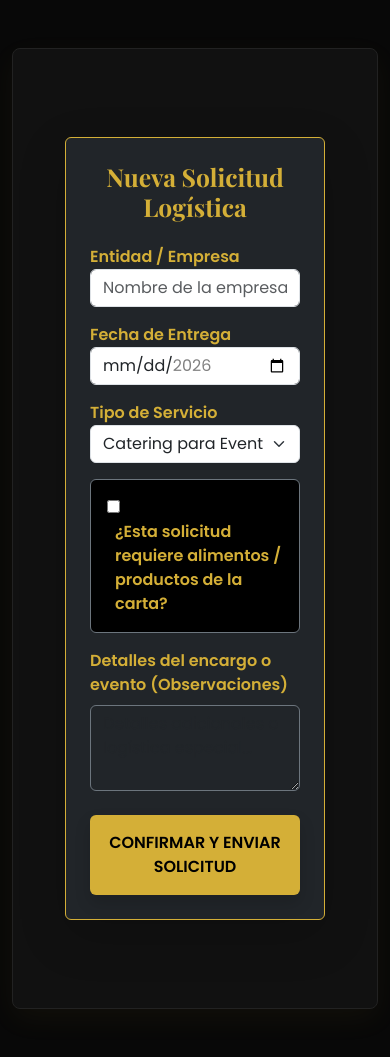
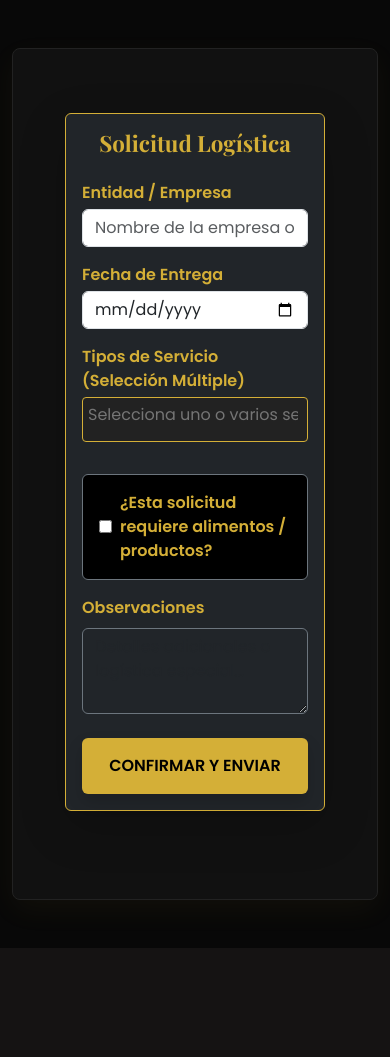
Before and after one commit to asibgon962/ProyectoFinalGrado, a Django app: page /solicitar/ in a window 390 px wide. Shown: the part 128-1185 px from the top of the page. After the commit the page ends 1076 px from the top, so only its background shows below. Run offline with Django 5.2, Linux system fonts and the light colour scheme; a user stored in the database is signed in; data comes from the database, SQL or seed files in the repository; some libraries are stand-ins or nearby versions.

Commit message:
feat: implementado selector multiple de servicios, fix responsive y estilos

```diff
--- a/orders/forms.py
+++ b/orders/forms.py
@@ -24,7 +24,7 @@ class SolicitudServicioForm(forms.ModelForm):
 
         widgets = {
             'fecha_entrega': forms.DateInput(attrs={'type': 'date', 'class': 'form-control'}),
-            'tipo_servicio': forms.Select(attrs={'class': 'form-select', 'id': 'id_tipo_servicio'}),
+            'tipo_servicio': forms.SelectMultiple(attrs={'class': 'form-select select2', 'id': 'id_tipo_servicio'}),
             'nombre_entidad': forms.TextInput(attrs={'class': 'form-control', 'placeholder': 'Nombre de la empresa o evento'}),
             'observaciones': forms.Textarea(attrs={
                 'class': 'form-control bg-dark text-white border-secondary',
--- /dev/null
+++ b/static/css/solicitud_form.css
@@ -0,0 +1,72 @@
+/* Estilos Globales del Formulario Logístico */
+:root {
+    --gold: #d4af37;
+    --dark-bg: #121212;
+}
+
+.border-gold { border: 1px solid var(--gold) !important; }
+.text-gold { color: var(--gold) !important; }
+.btn-gold { background-color: var(--gold); color: black; font-weight: bold; border: none; transition: 0.3s; }
+.btn-gold:hover { background-color: #b8962e; color: white; }
+
+/* Contenedores de listas dinámicas */
+#lista-pedido, #lista-transporte {
+    min-height: 60px;
+    border: 1px dashed #444;
+}
+
+.item-pedido {
+    border-bottom: 1px solid #333;
+    padding: 10px 5px;
+}
+
+/* Select2 Custom Dark Mode */
+.select2-container--default .select2-selection--multiple {
+    background-color: #222 !important;
+    border: 1px solid var(--gold) !important;
+    min-height: 45px !important;
+}
+
+.select2-container--default .select2-selection--multiple .select2-selection__choice {
+    background-color: var(--gold) !important;
+    color: black !important;
+    border: none !important;
+    font-weight: bold;
+}
+
+.select2-dropdown {
+    background-color: #222 !important;
+    border: 1px solid var(--gold) !important;
+    color: white;
+}
+
+
+
+/* RESPONSIVE */
+
+/* Tablet y superior: Alineación Entidad/Fecha */
+@media (min-width: 768px) {
+    .row-responsive { display: flex; align-items: flex-end; }
+}
+
+/* Móvil S y ajustes generales de inputs */
+@media (max-width: 576px) {
+    .card { padding: 1rem !important; }
+    h2 { font-size: 1.4rem; }
+
+    /* Forzar que el grupo de añadir transporte se apile si no cabe */
+    .input-group-responsive {
+        display: flex;
+        flex-direction: column;
+    }
+    .input-group-responsive .form-select,
+    .input-group-responsive .btn {
+        width: 100% !important;
+        margin-bottom: 8px;
+        border-radius: 4px !important;
+    }
+
+    /* Ajuste de textos para que no se pisen */
+    .item-pedido span { font-size: 0.85rem; }
+    .item-pedido img { width: 35px !important; height: 35px !important; }
+}
--- a/templates/orders/solicitud_form.html
+++ b/templates/orders/solicitud_form.html
@@ -1,84 +1,59 @@
 {% extends 'base.html' %}
+{% load static %}
 
 {% block content %}
 <link href="https://cdn.jsdelivr.net/npm/select2@4.1.0-rc.0/dist/css/select2.min.css" rel="stylesheet" />
+<link rel="stylesheet" href="{% static 'css/solicitud_form.css' %}">
 
-<style>
-    :root { --gold: #d4af37; --dark-bg: #121212; }
-    .border-gold { border: 1px solid var(--gold) !important; }
-    .text-gold { color: var(--gold) !important; }
-    .btn-gold { background-color: var(--gold); color: black; font-weight: bold; border: none; }
-    .btn-gold:hover { background-color: #b8962e; color: white; }
-
-    #lista-pedido, #lista-transporte { min-height: 80px; border: 1px dashed #444; transition: all 0.3s; }
-    .item-pedido { border-bottom: 1px solid #333; padding: 10px 0; }
-
-    .select2-container--default .select2-selection--single {
-        background-color: #222 !important; border: 1px solid var(--gold) !important; height: 45px !important;
-    }
-    .select2-container--default .select2-selection--single .select2-selection__rendered {
-        color: white !important; line-height: 40px !important;
-    }
-    .select2-dropdown { background-color: #222 !important; border: 1px solid var(--gold) !important; color: white; }
-</style>
-
-<div class="container mt-5 mb-5">
+<div class="container mt-4 mb-5">
     <div class="row justify-content-center">
-        <div class="col-md-10">
-            <div class="card bg-dark text-light border-gold p-4 shadow-lg">
-                <h2 class="text-gold mb-4 text-center">Nueva Solicitud Logística</h2>
+        <div class="col-12 col-lg-10">
+            <div class="card bg-dark text-light border-gold p-3 p-md-4 shadow-lg">
+                <h2 class="text-gold mb-4 text-center">Solicitud Logística</h2>
 
                 <form method="post" id="form-solicitud">
                     {% csrf_token %}
 
-                    {% if form.non_field_errors %}
-                        <div class="alert alert-danger">
-                            {{ form.non_field_errors.0 }}
-                        </div>
-                    {% endif %}
-
                     <div class="row">
-                        <div class="col-md-8 mb-3">
-                            <label class="text-gold fw-bold">Entidad / Empresa</label>
+                        <div class="col-12 col-md-6 mb-3">
+                            <label class="text-gold fw-bold mb-1">Entidad / Empresa</label>
                             {{ form.nombre_entidad }}
                         </div>
-                        <div class="col-md-4 mb-3">
-                            <label class="text-gold fw-bold">Fecha de Entrega</label>
+                        <div class="col-12 col-md-6 mb-3">
+                            <label class="text-gold fw-bold mb-1">Fecha de Entrega</label>
                             {{ form.fecha_entrega }}
-                            {% if form.fecha_entrega.errors %}
-                                <div class="text-danger small mt-1">{{ form.fecha_entrega.errors.0 }}</div>
-                            {% endif %}
                         </div>
                     </div>
 
                     <div class="row mb-3">
-                        <div class="col-md-6">
-                            <label class="text-gold fw-bold">Tipo de Servicio</label>
+                        <div class="col-12 mb-3">
+                            <label class="text-gold fw-bold mb-1">Tipos de Servicio (Selección Múltiple)</label>
                             {{ form.tipo_servicio }}
                         </div>
 
-                        <div class="col-md-6" id="div-transporte-vip" style="display: none;">
-                            <label class="text-gold fw-bold">Seleccionar Vehículos VIP</label>
-                            <div class="input-group">
+                        <div class="col-12" id="div-transporte-vip" style="display: none;">
+                            <div class="p-3 border border-gold rounded mb-3 bg-black">
+                                <label class="text-gold fw-bold mb-2">Añadir Vehículos VIP</label>
+                                <div class="input-group input-group-responsive">
                                     <select id="selector-vehiculos" class="form-select bg-dark text-white border-gold">
                                         <option value="">-- Añadir transporte --</option>
                                         <option value="Limusina">Limusina (Máx 2)</option>
                                         <option value="Jet Privado">Jet Privado (Máx 2)</option>
                                         <option value="Camión de Carga">Camión de Carga (Máx 2)</option>
                                     </select>
-                                <button type="button" id="btn-add-transporte" class="btn btn-gold px-3">Añadir</button>
+                                    <button type="button" id="btn-add-transporte" class="btn btn-gold px-4">Añadir</button>
                                 </div>
-
-                            <div id="lista-transporte" class="mt-2 p-2 bg-black rounded border border-secondary">
+                                <div id="lista-transporte" class="mt-2 p-2 bg-dark rounded border border-secondary">
                                     <p id="trans-vacio-msg" class="text-muted small m-0 text-center">No has añadido vehículos.</p>
                                 </div>
                             </div>
                         </div>
+                    </div>
 
-                    <div class="form-check mb-3 p-3 border border-secondary rounded bg-black">
+                    <div class="form-check mb-3 p-3 border border-secondary rounded bg-black d-flex align-items-center">
                         {{ form.requiere_productos }}
-                        <label class="form-check-label text-gold fw-bold ms-2" for="id_requiere_productos">
-                            ¿Esta solicitud requiere alimentos / productos de la carta?
+                        <label class="form-check-label text-gold fw-bold ms-2 mb-0" for="id_requiere_productos">
+                            ¿Esta solicitud requiere alimentos / productos?
                         </label>
                     </div>
 
@@ -86,36 +61,30 @@
                         <div class="mb-3">
                             <h5 class="text-gold">Selección de Productos</h5>
                             <select id="buscador-productos" class="form-select">
-                                <option value="">Escribe para buscar un plato...</option>
+                                <option value="">Buscar plato...</option>
                                 {% for plato in platos_disponibles %}
-                                    <option value="{{ plato.id }}"
-                                            data-imagen="{{ plato.imagen.url }}"
-                                            data-nombre="{{ plato.nombre }}"
-                                            data-precio="{{ plato.precio_venta }}">
+                                    <option value="{{ plato.id }}" data-imagen="{{ plato.imagen.url }}" data-nombre="{{ plato.nombre }}">
                                         {{ plato.nombre }} ({{ plato.precio_venta }}€)
                                     </option>
                                 {% endfor %}
                             </select>
                         </div>
-
-                        <div id="lista-pedido" class="rounded mb-4 p-3 bg-black border border-secondary">
+                        <div id="lista-pedido" class="rounded mb-4 p-2 p-md-3 bg-black border border-secondary">
                             <div id="vacio-msg" class="text-center p-2">
-                                <p class="text-muted small m-0">No has añadido productos todavía.</p>
+                                <p class="text-muted small m-0">Sin productos seleccionados.</p>
                             </div>
                         </div>
                     </div>
 
                     <div class="mb-4">
-                        <label class="text-gold fw-bold mb-2">Detalles del encargo o evento (Observaciones)</label>
+                        <label class="text-gold fw-bold mb-2">Observaciones</label>
                         {{ form.observaciones }}
                     </div>
 
                     {{ form.detalles_cantidades }}
                     {{ form.detalles_transporte }}
 
-                    <button type="submit" class="btn btn-gold w-100 p-3 shadow text-uppercase">
-                        Confirmar y enviar solicitud
-                    </button>
+                    <button type="submit" class="btn btn-gold w-100 p-3 shadow text-uppercase">Confirmar y Enviar</button>
                 </form>
             </div>
         </div>
@@ -126,97 +95,93 @@
 <script src="https://cdn.jsdelivr.net/npm/select2@4.1.0-rc.0/dist/js/select2.min.js"></script>
 
 <script>
-    const carrito = {};
-    const carritoTransporte = {};
+    let carrito = {};
+    let carritoTransporte = {};
 
     $(document).ready(function() {
-        // --- RESTRICCIONES DE FECHA ---
-        const inputFecha = document.getElementById('id_fecha_entrega');
-        if (inputFecha) {
-            const hoy = new Date();
-            const minDate = new Date();
-            minDate.setDate(hoy.getDate() + 4);
-            const maxDate = new Date();
-            maxDate.setDate(hoy.getDate() + 30);
-            const formatDate = (d) => d.toISOString().split('T')[0];
-            inputFecha.setAttribute('min', formatDate(minDate));
-            inputFecha.setAttribute('max', formatDate(maxDate));
-        }
+        const $selectorServicios = $('#id_tipo_servicio');
+        $selectorServicios.val(null);
 
-        // --- MOSTRAR/OCULTAR TRANSPORTE ---
-        $('#id_tipo_servicio').on('change', function() {
-            if ($(this).val() === 'TRANSPORTE') {
-                $('#div-transporte-vip').fadeIn();
-            } else {
-                $('#div-transporte-vip').fadeOut();
-            }
+        $selectorServicios.select2({
+            placeholder: "Selecciona uno o varios servicios...",
+            allowClear: true,
+            width: '100%'
         }).trigger('change');
 
-        // --- MOSTRAR/OCULTAR PRODUCTOS ---
+        $('#buscador-productos').select2({ width: '100%' });
+
+        $selectorServicios.on('change', function() {
+            const seleccionados = $(this).val() || [];
+            if (seleccionados.includes('TRANSPORTE')) { $('#div-transporte-vip').fadeIn(); }
+            else { $('#div-transporte-vip').fadeOut(); }
+        });
+
         $('#id_requiere_productos').on('change', function() {
             if ($(this).is(':checked')) { $('#seccion-productos').slideDown(); }
             else { $('#seccion-productos').slideUp(); }
-        }).trigger('change');
+        });
 
-        // --- LÓGICA PRODUCTOS ---
-        $('#buscador-productos').select2({ width: '100%' });
+        // HTML PRODUCTOS RESPONSIVE
         $('#buscador-productos').on('select2:select', function (e) {
-            const el = e.params.data.element.dataset;
+            const data = e.params.data.element.dataset;
             const id = e.params.data.id;
             if (!carrito[id]) {
                 carrito[id] = 1;
                 const html = `
-                    <div class="item-pedido d-flex align-items-center justify-content-between" id="fila-${id}">
-                        <div class="d-flex align-items-center">
-                            <img src="${el.imagen}" class="rounded border-gold" style="width: 45px; height: 45px; object-fit: cover; margin-right: 15px;">
-                            <div>
-                                <h6 class="m-0 text-white small">${el.nombre}</h6>
-                                <small class="text-gold">${el.precio} € / ud</small>
+                    <div class="item-pedido d-flex align-items-center justify-content-between flex-wrap" id="fila-${id}">
+                        <div class="d-flex align-items-center col-8">
+                            <img src="${data.imagen}" class="rounded me-2" style="width: 40px; height: 40px; object-fit: cover;">
+                            <span class="small text-white text-truncate">${data.nombre}</span>
                         </div>
-                        </div>
-                        <div class="d-flex align-items-center">
-                            <input type="number" value="1" min="1" class="form-control form-control-sm bg-dark text-white border-secondary text-center"
-                                   style="width: 65px;" onchange="cambiarCantidad(${id}, this.value)">
-                            <button type="button" class="btn btn-sm text-danger ms-3" onclick="eliminarItem(${id})">✕ Borrar</button>
+                        <div class="d-flex align-items-center justify-content-end col-4">
+                            <input type="number" value="1" min="1" class="form-control form-control-sm bg-dark text-white text-center me-1" style="width: 50px;" onchange="cambiarCantidad(${id}, this.value)">
+                            <button type="button" class="btn btn-sm text-danger p-0" onclick="eliminarItem(${id})">✕</button>
                         </div>
                     </div>`;
                 $('#lista-pedido').append(html);
                 $('#vacio-msg').hide();
+                actualizarInputOculto();
             }
-            actualizarInputOculto();
             $(this).val(null).trigger('change');
         });
 
-        // --- LÓGICA TRANSPORTE VIP ---
+        // HTML TRANSPORTE RESPONSIVE
         $('#btn-add-transporte').on('click', function() {
             const v = $('#selector-vehiculos').val();
             if (v && !carritoTransporte[v]) {
                 carritoTransporte[v] = 1;
                 $('#trans-vacio-msg').hide();
                 const html = `
-                    <div class="item-pedido d-flex align-items-center justify-content-between py-2 border-bottom border-secondary" id="fila-trans-${v}">
-                        <div class="text-white small"><i class="fas fa-car text-gold me-2"></i> ${v}</div>
-                        <div class="d-flex align-items-center">
-                            <input type="number" value="1" min="1" max="2"
-                                   class="form-control form-control-sm bg-dark text-white border-secondary text-center"
-                                   style="width: 55px;" onchange="cambiarCantTrans('${v}', this.value)">
-                            <button type="button" class="btn btn-sm text-danger ms-2" onclick="eliminarTrans('${v}')">✕</button>
+                    <div class="item-pedido d-flex align-items-center justify-content-between py-2 border-bottom border-secondary flex-wrap" id="fila-trans-${v}">
+                        <span class="text-white small col-8">${v}</span>
+                        <div class="d-flex align-items-center justify-content-end col-4">
+                            <input type="number" value="1" min="1" max="2" class="form-control form-control-sm bg-dark text-white text-center me-1" style="width: 50px;" onchange="cambiarCantTrans('${v}', this.value)">
+                            <button type="button" class="btn btn-sm text-danger p-0" onclick="eliminarTrans('${v}')">✕</button>
                         </div>
                     </div>`;
                 $('#lista-transporte').append(html);
                 actualizarInputTrans();
             }
-            $('#selector-vehiculos').val("");
         });
     });
 
-    // Funciones Globales
+    function actualizarInputOculto() { $('[name="detalles_cantidades"]').val(JSON.stringify(carrito)); }
+    function actualizarInputTrans() { $('[name="detalles_transporte"]').val(JSON.stringify(carritoTransporte)); }
     function cambiarCantidad(id, valor) { carrito[id] = parseInt(valor); actualizarInputOculto(); }
-    function eliminarItem(id) { delete carrito[id]; $(`#fila-${id}`).remove(); if (Object.keys(carrito).length === 0) $('#vacio-msg').show(); actualizarInputOculto(); }
-    function actualizarInputOculto() { $('[name="detalles_cantidades"]').val(JSON.stringify(carrito)); }
+    function cambiarCantTrans(v, valor) { carritoTransporte[v] = parseInt(valor); actualizarInputTrans(); }
 
-    function cambiarCantTrans(v, valor) { carritoTransporte[v] = parseInt(valor); actualizarInputTrans(); }
-    function eliminarTrans(v) { delete carritoTransporte[v]; $(`#fila-trans-${v}`).remove(); if (Object.keys(carritoTransporte).length === 0) $('#trans-vacio-msg').show(); actualizarInputTrans(); }
-    function actualizarInputTrans() { $('[name="detalles_transporte"]').val(JSON.stringify(carritoTransporte)); }
+    function eliminarItem(id) {
+        delete carrito[id];
+        $(`#fila-${id}`).remove();
+        if (Object.keys(carrito).length === 0) { $('#vacio-msg').show(); $('[name="detalles_cantidades"]').val(''); }
+        else { actualizarInputOculto(); }
+    }
+
+    function eliminarTrans(v) {
+        delete carritoTransporte[v];
+        $(`#fila-trans-${v}`).remove();
+        if (Object.keys(carritoTransporte).length === 0) { $('#trans-vacio-msg').show(); $('[name="detalles_transporte"]').val(''); }
+        else { actualizarInputTrans(); }
+    }
 </script>
 {% endblock %}
```
Lines whose indentation alone changed are shown as unchanged.
